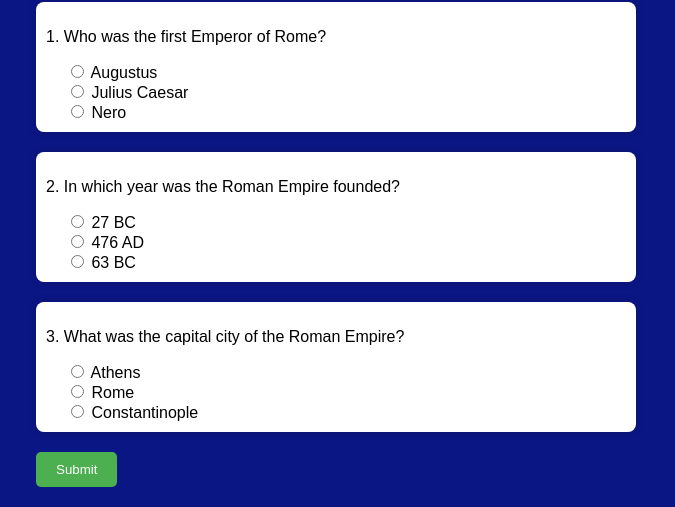
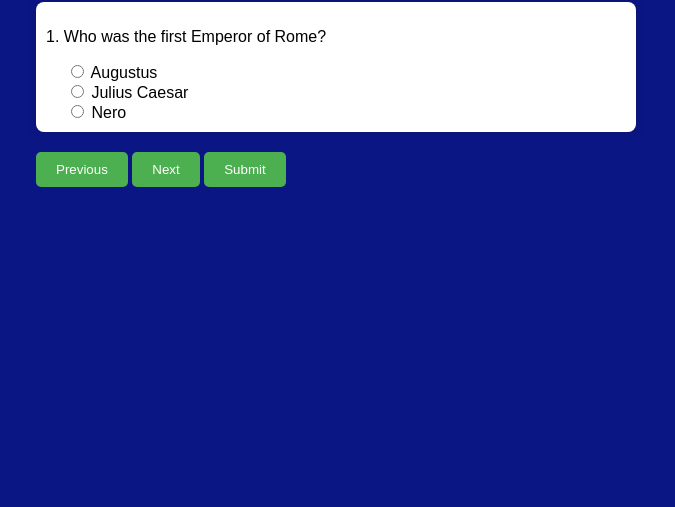
Before and after one commit to Code-Institute-Submissions/LinusMolin98-Roman_empire-quiz, a plain HTML site: page index.html in a window 1280 px wide. Shown: the part 670-1177 px from the top of the page, without its empty margins (304-979 px from the left). After the commit the page ends 877 px from the top, so only its background shows below. Drawn offline with Linux system fonts and the light colour scheme.

Commit message:
specified id for question divs, added js buttons to display one question, and be able to press next and previous

```diff
--- a/index.html
+++ b/index.html
@@ -21,7 +21,7 @@
 <h2>Roman Empire Quiz</h2>
 
 
-    <div class="question">
+    <div id= "question1" class="question">
         <p>1. Who was the first Emperor of Rome?</p>
         <div class="options">
             <input type="radio" name="q1" value="a"> Augustus<br>
@@ -30,7 +30,7 @@
         </div>
     </div>
 
-    <div class="question">
+    <div id="question2" class="question" style="display: none;">
         <p>2. In which year was the Roman Empire founded?</p>
         <div class="options">
             <input type="radio" name="q2" value="a"> 27 BC<br>
@@ -39,7 +39,7 @@
         </div>
     </div>
 
-    <div class="question">
+    <div id="question3" class="question" style="display: none;">
         <p>3. What was the capital city of the Roman Empire?</p>
         <div class="options">
             <input type="radio" name="q3" value="a"> Athens<br>
@@ -48,6 +48,8 @@
         </div>
     </div>
 
+    <button onclick="previousQuestion()">Previous</button>
+    <button onclick="nextQuestion()">Next</button>
     <button onclick="checkAnswers()">Submit</button>
 
     <div id="result"></div>
```
